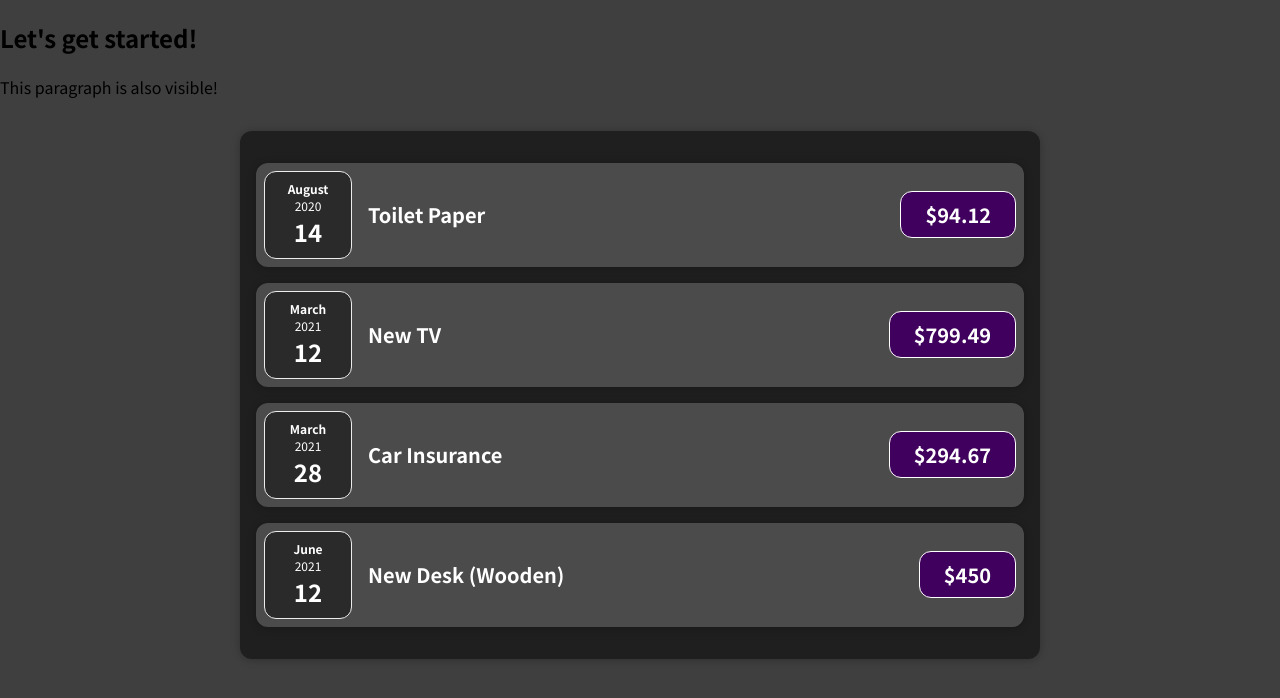
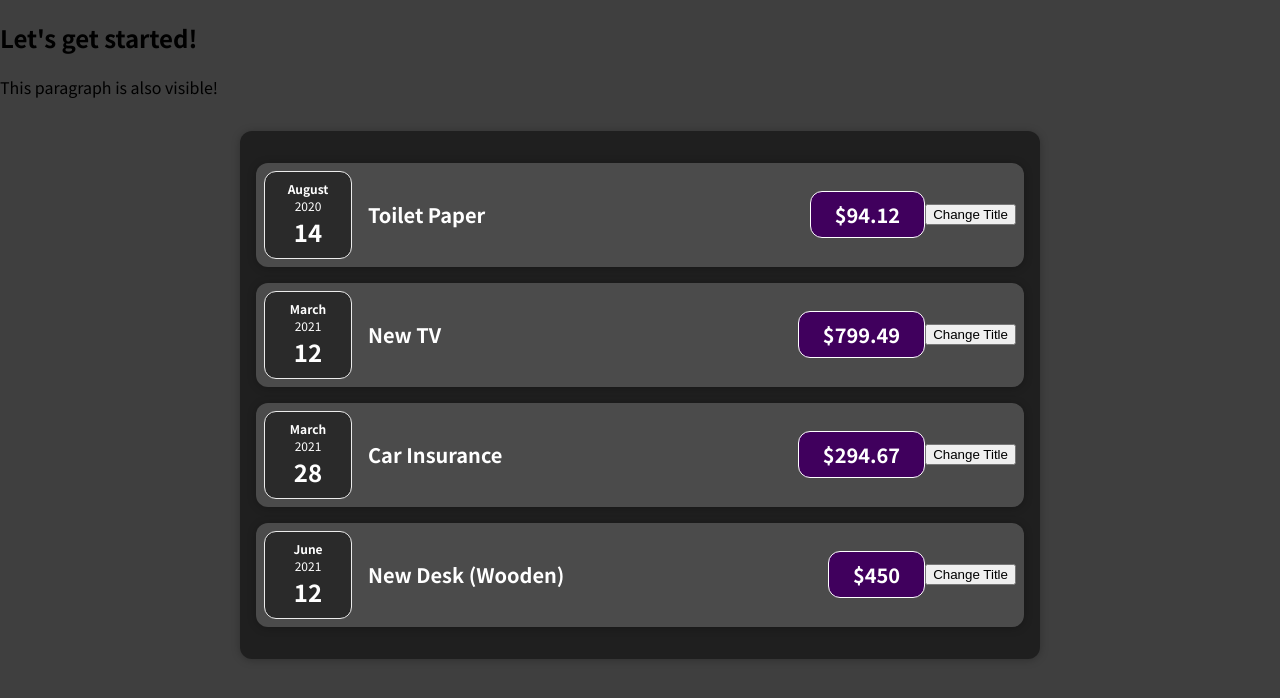
Before and after one commit to learningmonster/ExpenseTrackerApp, a React (Create React App) app: page / in a window 1280 px wide. Shown: the top 698 px of the page. Built offline with nearby package versions, Linux system fonts and the light colour scheme.

Commit message:
Using React State

```diff
--- a/src/components/Expenses/ExpenseItem.js
+++ b/src/components/Expenses/ExpenseItem.js
@@ -1,10 +1,20 @@
+import React, { useState } from "react";
 import ExpenseDate from "./ExpenseDate";
 import Card from "../UI/Card";
 import "./ExpenseItem.css";
 
 const ExpenseItem = (props) => {
-  const expenseTitle = props.title;
+  const [expenseTitle, setExpenseTitle] = useState(props.title);
+  console.log("ExpenseItem evaluated by React");
+
+  // let expenseTitle = props.title;
   const expenseAmount = props.amount;
+
+  const clickHandler = () => {
+    // expenseTitle = "Updated title!!!";
+    setExpenseTitle("Updated title!!!");
+    console.log(expenseTitle);
+  };
 
   return (
     <Card className="expense-item">
@@ -13,6 +23,7 @@ const ExpenseItem = (props) => {
         <h2>{expenseTitle}</h2>
         <div className="expense-item__price">${expenseAmount}</div>
       </div>
+      <button onClick={clickHandler}>Change Title</button>
     </Card>
   );
 };
```
